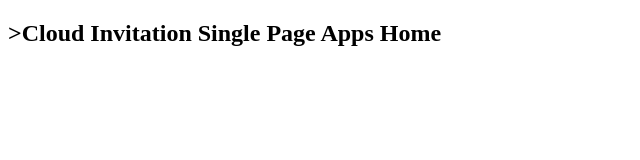
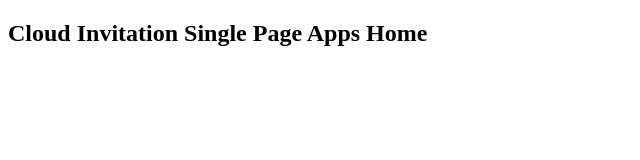
Before and after one commit to pbarto/ci, a website: page index.html in a window 1280 px wide. Shown: the whole page, without its empty margins (0-640 px from the left). Drawn offline with Linux system fonts and the light colour scheme.

Commit message:
updated index file

```diff
--- a/index.html
+++ b/index.html
@@ -7,6 +7,6 @@
     <title>Cloud Invitation Single Page Apps</title>
 </head>
 <body>
-    <h2>>Cloud Invitation Single Page Apps Home</h2>
+    <h2>Cloud Invitation Single Page Apps Home</h2>
 </body>
 </html>
```
